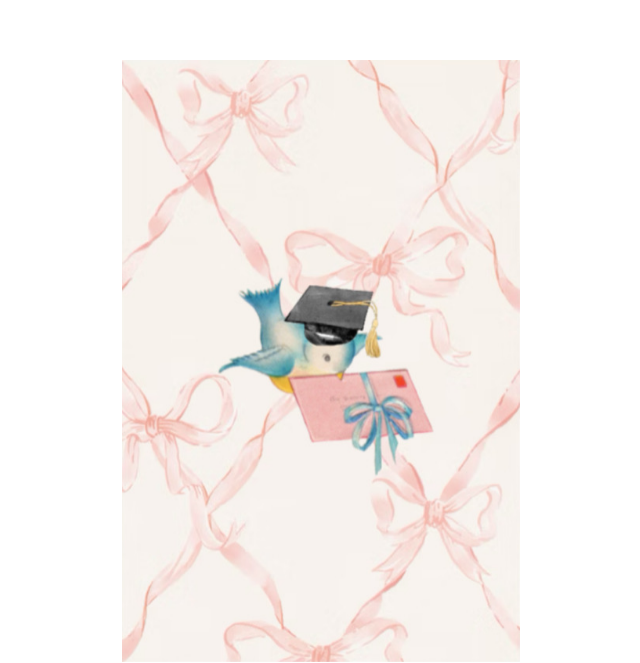
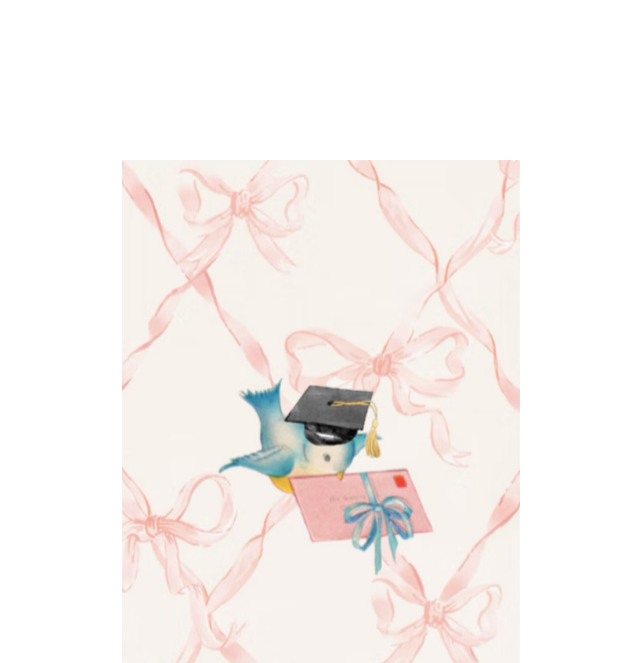
Before and after one commit to saraaasss/graduation, a plain HTML site: page index.html in a window 1280 px wide. Shown: the part 410-1073 px from the top of the page, without its empty margins (418-1058 px from the left). Drawn offline with Linux system fonts and the light colour scheme.

Commit message:
Update style.css

```diff
--- a/style.css
+++ b/style.css
@@ -2,7 +2,7 @@ body
 {
 
    margin: 0;
-   padding:350px;
+   padding:450px;
 
 
 }
```
